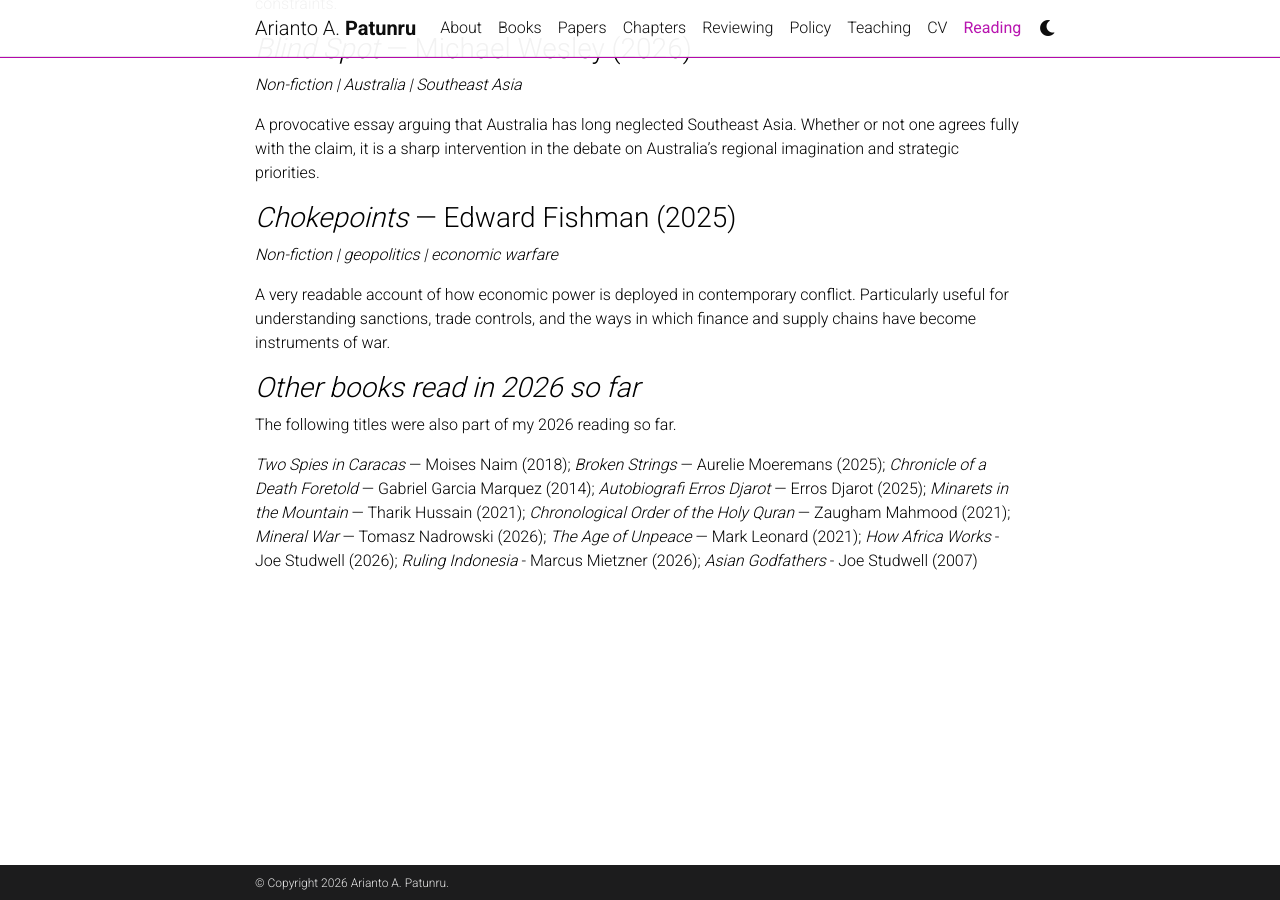
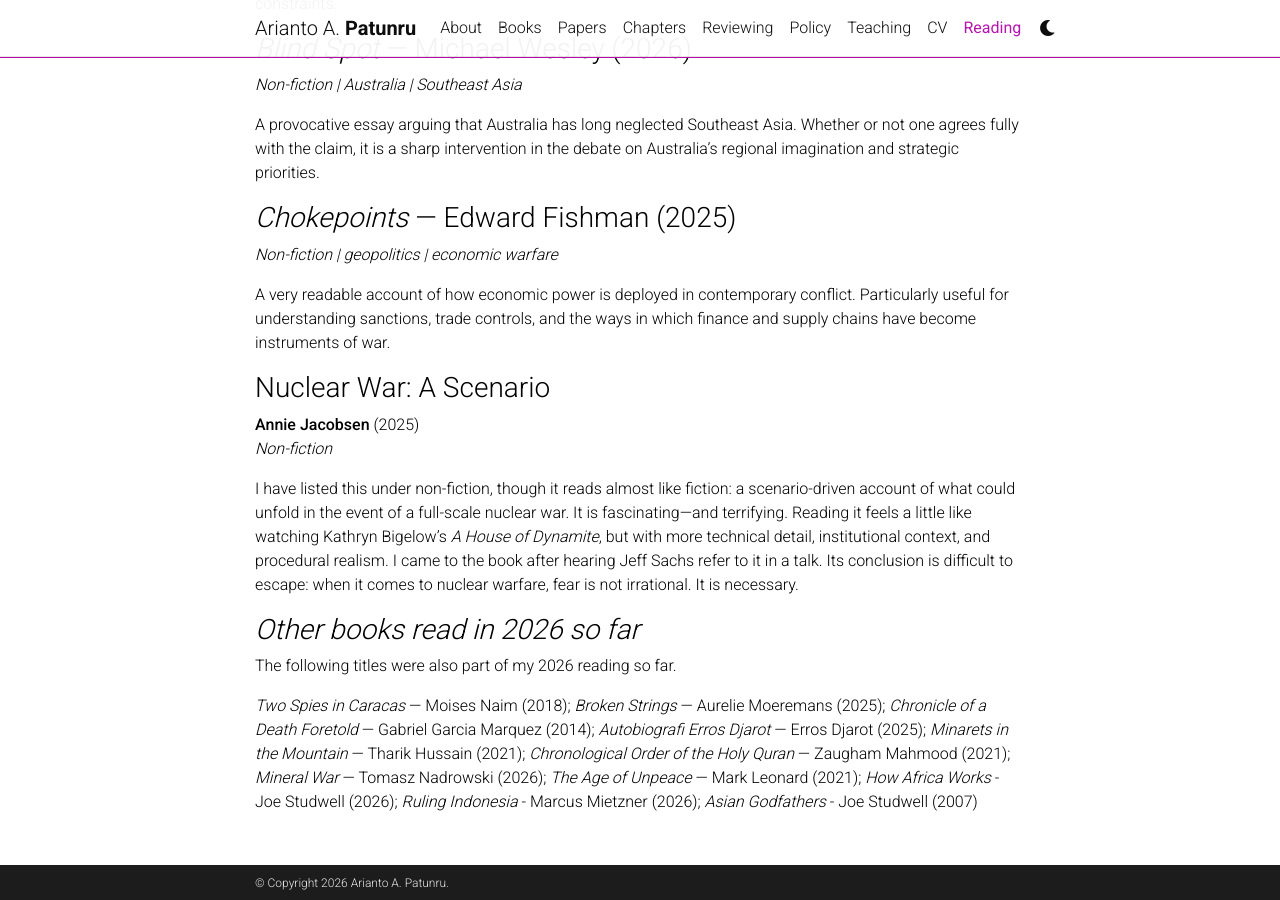
Before and after one commit to patunru/patunru.github.io, a Jekyll site: the page built from _pages/reading.md, in a window 1280 px wide and 900 px high, scrolled down 1398 px. Built offline with Jekyll 4.4.1, drawn with Linux system fonts in a browser that asks for light colours; comment, search, counter and statistics services are not loaded; a style sheet for code colours, icons or effects is not loaded.

Commit message:
Update reading.md

```diff
--- a/_pages/reading.md
+++ b/_pages/reading.md
@@ -58,6 +58,12 @@ A provocative essay arguing that Australia has long neglected Southeast Asia. Wh
 
 A very readable account of how economic power is deployed in contemporary conflict. Particularly useful for understanding sanctions, trade controls, and the ways in which finance and supply chains have become instruments of war.
 
+### Nuclear War: A Scenario
+**Annie Jacobsen** (2025)
+*Non-fiction*
+
+I have listed this under non-fiction, though it reads almost like fiction: a scenario-driven account of what could unfold in the event of a full-scale nuclear war. It is fascinating—and terrifying. Reading it feels a little like watching Kathryn Bigelow’s *A House of Dynamite*, but with more technical detail, institutional context, and procedural realism. I came to the book after hearing Jeff Sachs refer to it in a talk. Its conclusion is difficult to escape: when it comes to nuclear warfare, fear is not irrational. It is necessary.
+
 ### *Other books read in 2026 so far*
 
 The following titles were also part of my 2026 reading so far.
```
